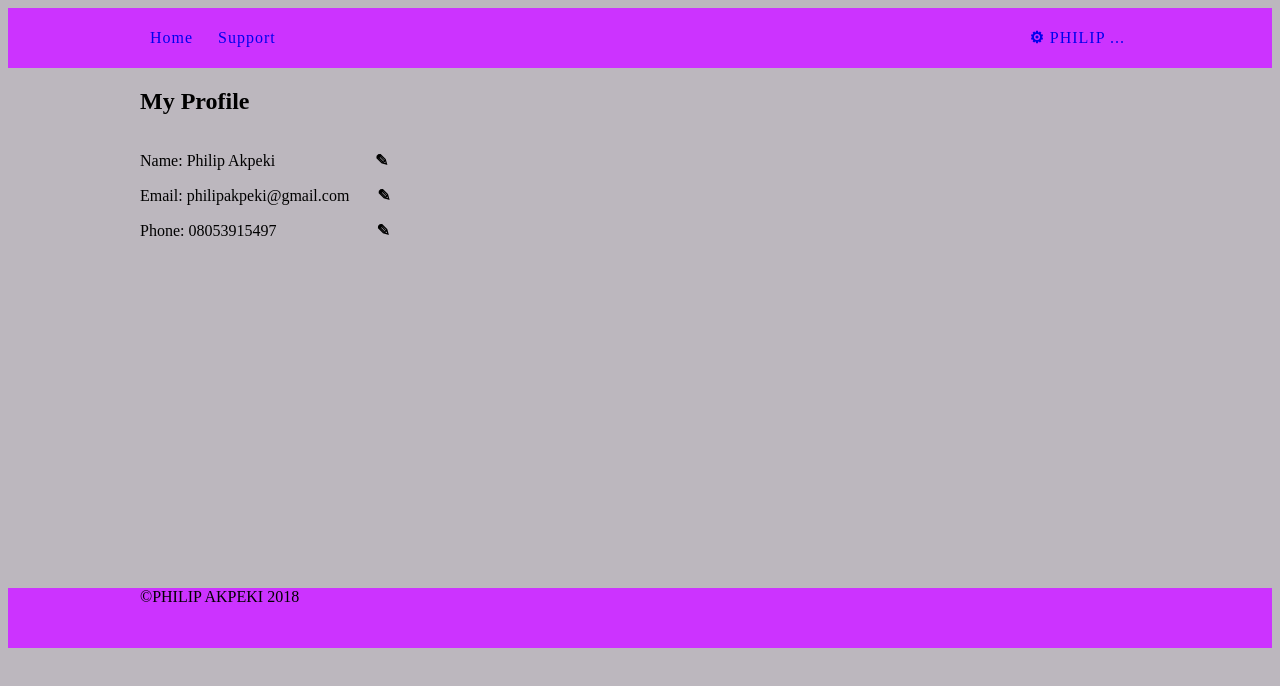
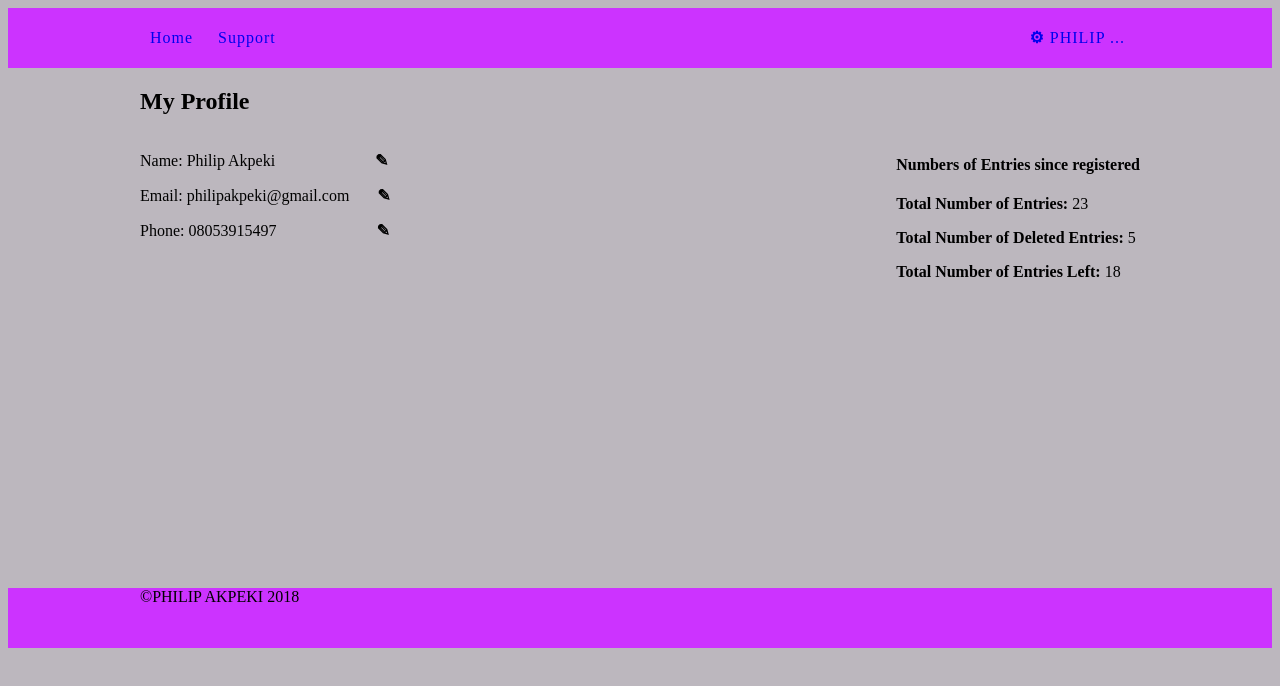
Before and after one commit to devphilip/MyDiary, a plain HTML site: page UI/profile.html in a window 1280 px wide. Drawn offline with Linux system fonts and the light colour scheme.

Commit message:
feature() ## User should be able to see their saved settings - modified the profile.html to show a div where the numbers of entry since registered appear.

```diff
--- a/UI/profile.html
+++ b/UI/profile.html
@@ -48,6 +48,27 @@
     </p>
   </div>
 
+  <div style="float: right;">
+    <h4>Numbers of Entries since registered</h4>
+    <p>
+      <span>
+        <strong>Total Number of Entries:</strong>
+      </span>
+      <span>23</span>
+    </p>
+    <p>
+      <span>
+        <strong>Total Number of Deleted Entries:</strong>
+      </span>
+      <span>5</span>
+    </p>
+    <p>
+      <span>
+        <strong>Total Number of Entries Left:</strong>
+      </span>
+      <span>18</span>
+    </p>
+  </div>
 
   </section>
 
```
